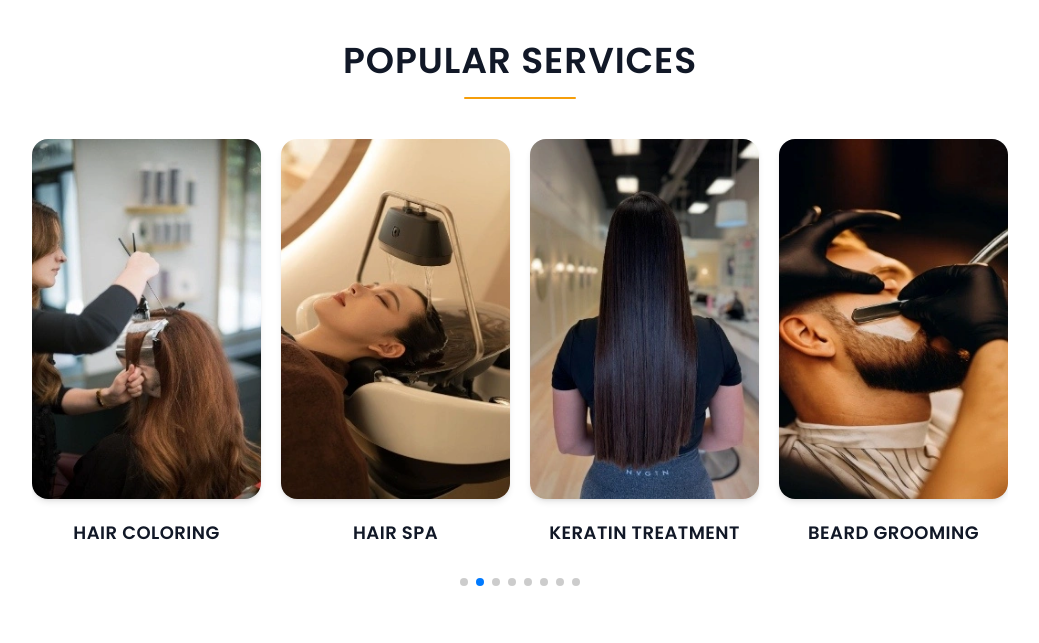
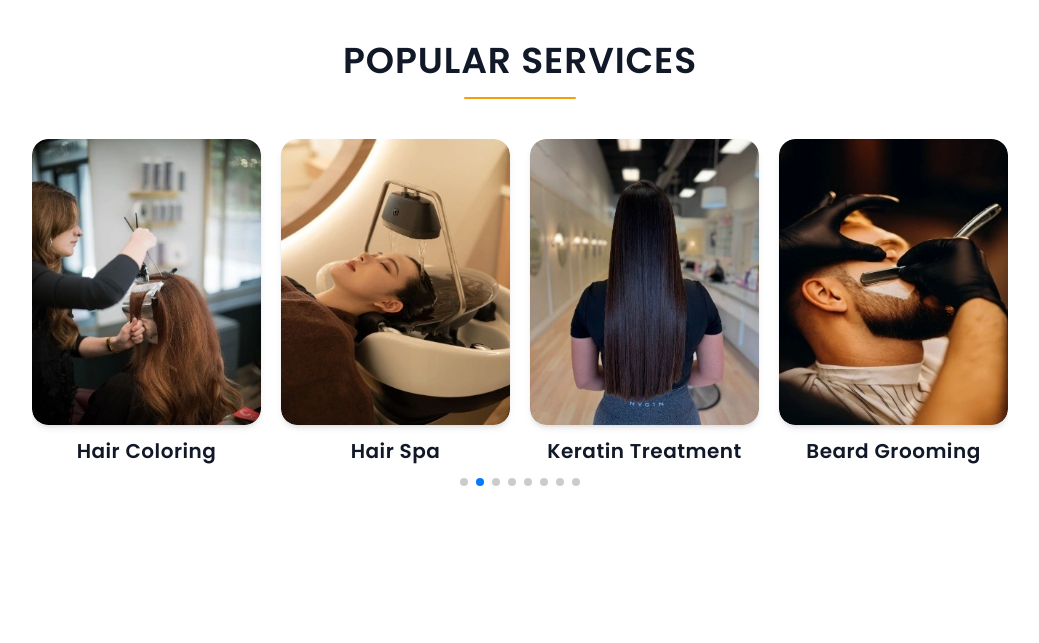
Before and after one commit to Vinayakjaunjal/brown-salon-frontend, a React (Vite) app: page / in a window 1280 px wide. Shown: the part 880-1523 px from the top of the page, without its empty margins (120-1159 px from the left). Built offline with nearby package versions, Linux system fonts and the light colour scheme; no server answers.

Commit message:
pop-service

```diff
--- a/src/components/landing/PopularServices.jsx
+++ b/src/components/landing/PopularServices.jsx
@@ -100,12 +100,11 @@ export default function PopularServices() {
                 <img
                   src={service.image}
                   alt={service.title}
-                  loading="lazy"
-                  className="w-full h-[360px] object-cover"
+                  className="w-full aspect-[4/5] object-cover rounded-xl"
                 />
               </div>
 
-              <h3 className="mt-5 text-center text-lg font-semibold uppercase tracking-wide text-gray-900">
+              <h3 className="mt-3 text-xl font-semibold tracking-wide text-center">
                 {service.title}
               </h3>
             </div>
--- a/src/index.css
+++ b/src/index.css
@@ -125,23 +125,20 @@ body {
    Swiper Pagination
 ========================== */
 
+/* Swiper Pagination */
 .swiper-pagination {
   position: relative !important;
-  margin-top: 30px !important;
+  margin-top: 12px !important;
 }
 
 .swiper-pagination-bullet {
   width: 10px;
   height: 10px;
-  background: #d1d5db;
-  opacity: 1;
-  transition: all 0.3s ease;
 }
 
 .swiper-pagination-bullet-active {
   width: 24px;
   border-radius: 999px;
-  background: #d4a017;
 }
 
 /*========================== */
```
